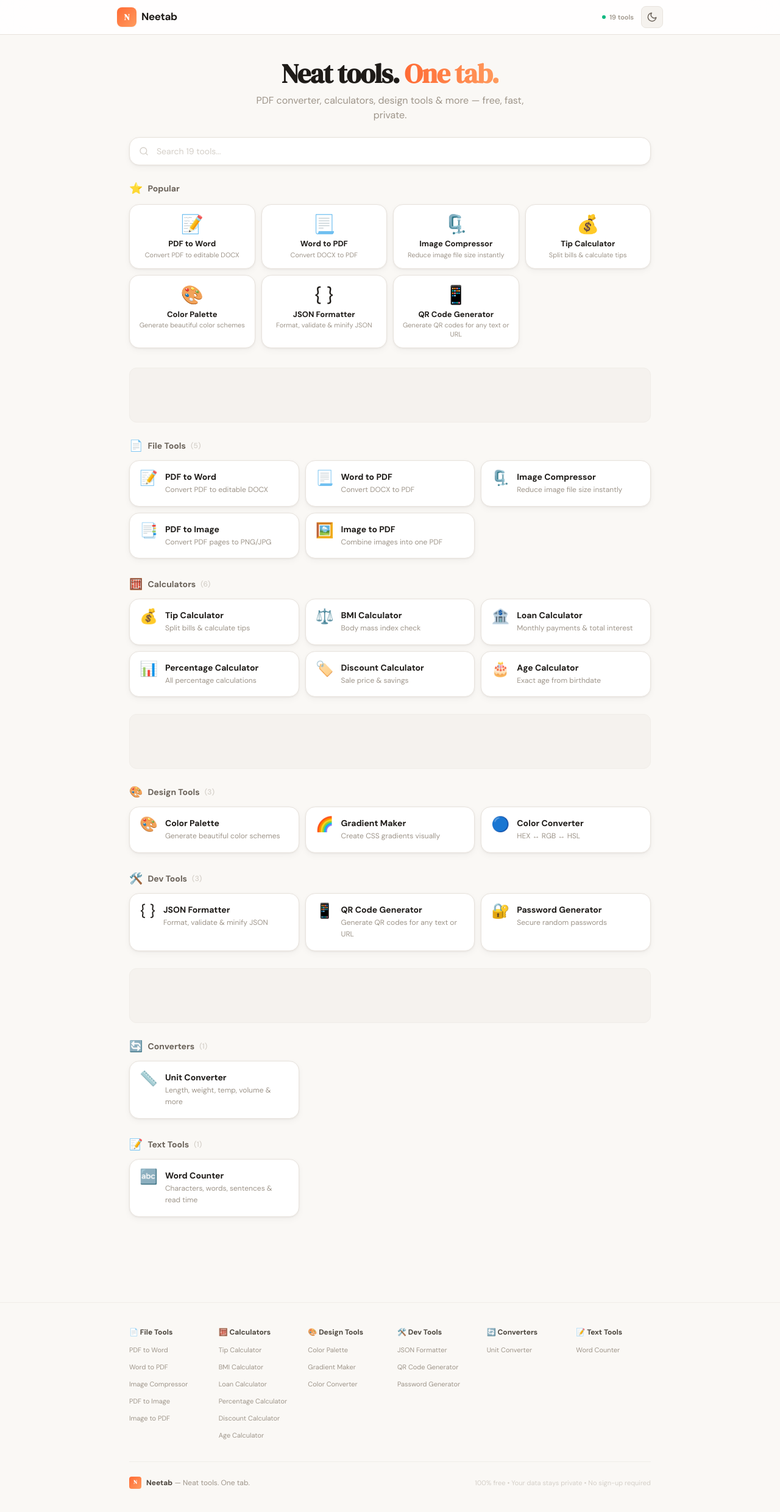
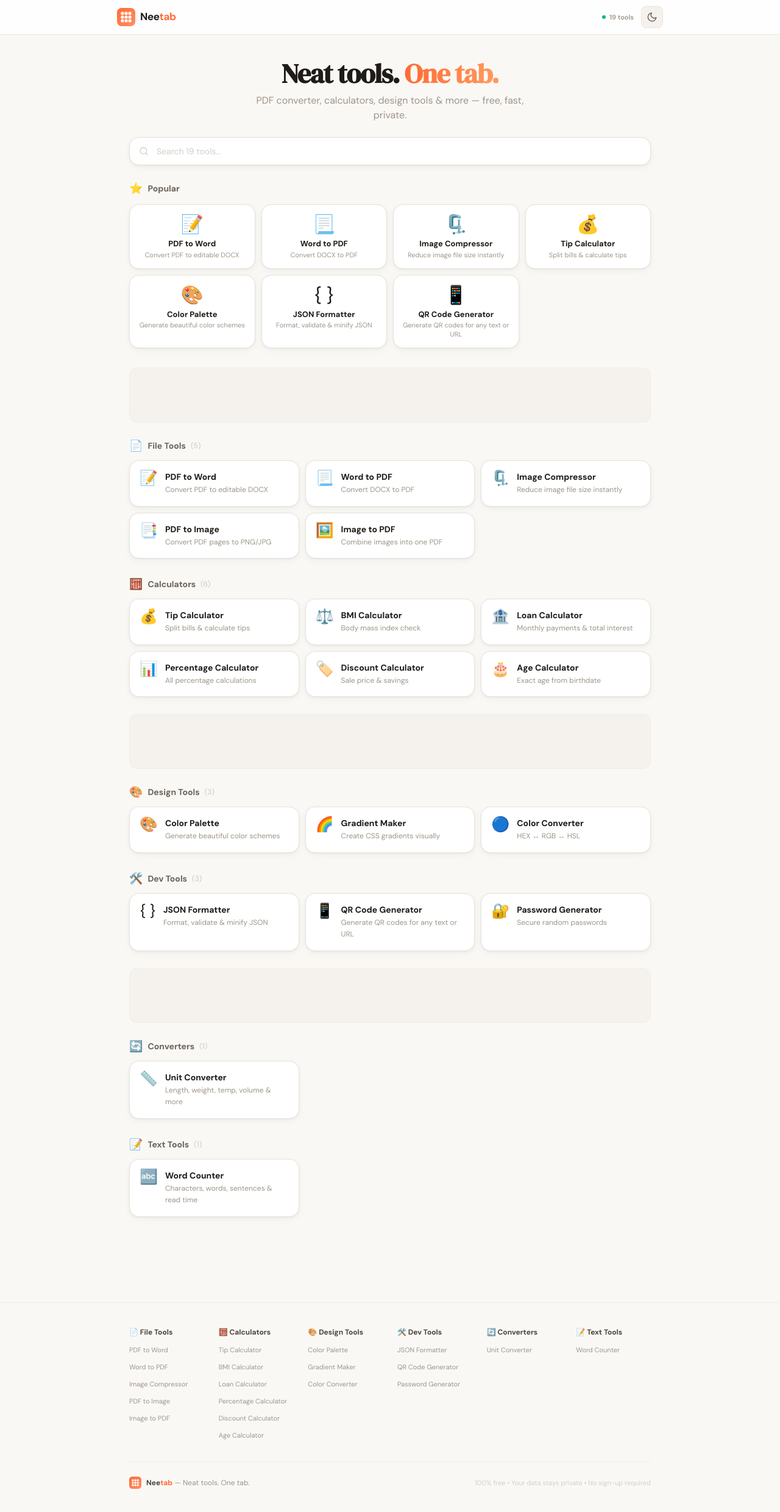
Before and after one commit to kojozcodes/neetab, a React (Vite) app: page / in a window 1280 px wide. Shown: the whole page at 61% size. Built offline with nearby package versions, Linux system fonts and the light colour scheme.

Commit message:
New 9-dot grid logo + Neetab wordmark

```diff
--- a/src/components/Footer.tsx
+++ b/src/components/Footer.tsx
@@ -31,11 +31,15 @@ export default function Footer() {
         {/* Bottom bar */}
         <div className="flex flex-col sm:flex-row items-center justify-between gap-3 pt-6 border-t border-surface-200 dark:border-surface-800">
           <div className="flex items-center gap-2">
-            <div className="w-5 h-5 rounded bg-gradient-to-br from-brand-500 to-brand-400 flex items-center justify-center text-white text-[9px] font-bold font-display">
-              N
-            </div>
+            <svg width="20" height="20" viewBox="0 0 32 32" xmlns="http://www.w3.org/2000/svg">
+              <defs><linearGradient id="fg" x1="0" y1="0" x2="1" y2="1"><stop offset="0%" stopColor="#FF6B35"/><stop offset="100%" stopColor="#FF8F65"/></linearGradient></defs>
+              <rect width="32" height="32" rx="8" fill="url(#fg)"/>
+              <circle cx="9.5" cy="9.5" r="2.8" fill="rgba(255,255,255,0.95)"/><circle cx="16" cy="9.5" r="2.8" fill="rgba(255,255,255,0.95)"/><circle cx="22.5" cy="9.5" r="2.8" fill="rgba(255,255,255,0.95)"/>
+              <circle cx="9.5" cy="16" r="2.8" fill="rgba(255,255,255,0.95)"/><circle cx="16" cy="16" r="2.8" fill="rgba(255,255,255,0.95)"/><circle cx="22.5" cy="16" r="2.8" fill="rgba(255,255,255,0.95)"/>
+              <circle cx="9.5" cy="22.5" r="2.8" fill="rgba(255,255,255,0.95)"/><circle cx="16" cy="22.5" r="2.8" fill="rgba(255,255,255,0.95)"/><circle cx="22.5" cy="22.5" r="2.8" fill="rgba(255,255,255,0.95)"/>
+            </svg>
             <span className="text-xs text-surface-500">
-              <strong className="text-surface-700 dark:text-surface-300">Neetab</strong> — Neat tools. One tab.
+              <span className="font-bold text-surface-700 dark:text-surface-300">Nee</span><span className="font-bold text-brand-500">tab</span> — Neat tools. One tab.
             </span>
           </div>
           <div className="text-[11px] text-surface-400">
--- a/src/components/Header.tsx
+++ b/src/components/Header.tsx
@@ -1,6 +1,29 @@
 import { useNavigate, useLocation } from 'react-router-dom';
 import { SunIcon, MoonIcon, BackIcon } from './ui/Icons';
 import { totalToolCount } from '../tools/registry';
+
+function LogoIcon() {
+  return (
+    <svg width="30" height="30" viewBox="0 0 32 32" xmlns="http://www.w3.org/2000/svg" className="flex-shrink-0">
+      <defs>
+        <linearGradient id="logo-g" x1="0" y1="0" x2="1" y2="1">
+          <stop offset="0%" stopColor="#FF6B35"/>
+          <stop offset="100%" stopColor="#FF8F65"/>
+        </linearGradient>
+      </defs>
+      <rect width="32" height="32" rx="8" fill="url(#logo-g)"/>
+      <circle cx="9.5" cy="9.5" r="2.8" fill="rgba(255,255,255,0.95)"/>
+      <circle cx="16" cy="9.5" r="2.8" fill="rgba(255,255,255,0.95)"/>
+      <circle cx="22.5" cy="9.5" r="2.8" fill="rgba(255,255,255,0.95)"/>
+      <circle cx="9.5" cy="16" r="2.8" fill="rgba(255,255,255,0.95)"/>
+      <circle cx="16" cy="16" r="2.8" fill="rgba(255,255,255,0.95)"/>
+      <circle cx="22.5" cy="16" r="2.8" fill="rgba(255,255,255,0.95)"/>
+      <circle cx="9.5" cy="22.5" r="2.8" fill="rgba(255,255,255,0.95)"/>
+      <circle cx="16" cy="22.5" r="2.8" fill="rgba(255,255,255,0.95)"/>
+      <circle cx="22.5" cy="22.5" r="2.8" fill="rgba(255,255,255,0.95)"/>
+    </svg>
+  );
+}
 
 interface HeaderProps {
   theme: 'light' | 'dark';
@@ -16,7 +39,6 @@ export default function Header({ theme, onToggleTheme, toolName }: HeaderProps)
   return (
     <header className="glass-header sticky top-0 z-50 px-5">
       <div className="max-w-4xl mx-auto h-14 flex items-center justify-between">
-        {/* Left: Logo + back */}
         <div className="flex items-center gap-2.5">
           {isToolPage && (
             <button
@@ -31,16 +53,22 @@ export default function Header({ theme, onToggleTheme, toolName }: HeaderProps)
             onClick={() => navigate('/')}
             className="flex items-center gap-2 cursor-pointer group"
           >
-            <div className="w-8 h-8 rounded-lg bg-gradient-to-br from-brand-500 to-brand-400 flex items-center justify-center text-white font-display text-sm font-bold shadow-sm group-hover:scale-105 transition-transform">
-              N
+            <div className="group-hover:scale-105 transition-transform">
+              <LogoIcon />
             </div>
-            <span className="text-[17px] font-bold tracking-tight text-surface-900 dark:text-surface-100">
-              {isToolPage ? (toolName || 'Neetab') : 'Neetab'}
-            </span>
+            {isToolPage ? (
+              <span className="text-[17px] font-bold tracking-tight text-surface-900 dark:text-surface-100">
+                {toolName || 'Neetab'}
+              </span>
+            ) : (
+              <span className="text-[17px] font-bold tracking-tight">
+                <span className="text-surface-900 dark:text-surface-100">Nee</span>
+                <span className="text-brand-500">tab</span>
+              </span>
+            )}
           </div>
         </div>
 
-        {/* Right: tool count + theme toggle */}
         <div className="flex items-center gap-3">
           {!isToolPage && (
             <div className="hidden sm:flex items-center gap-1.5 text-[11px] font-semibold text-surface-500">
```
Also changed, not shown: public/favicon.svg.
